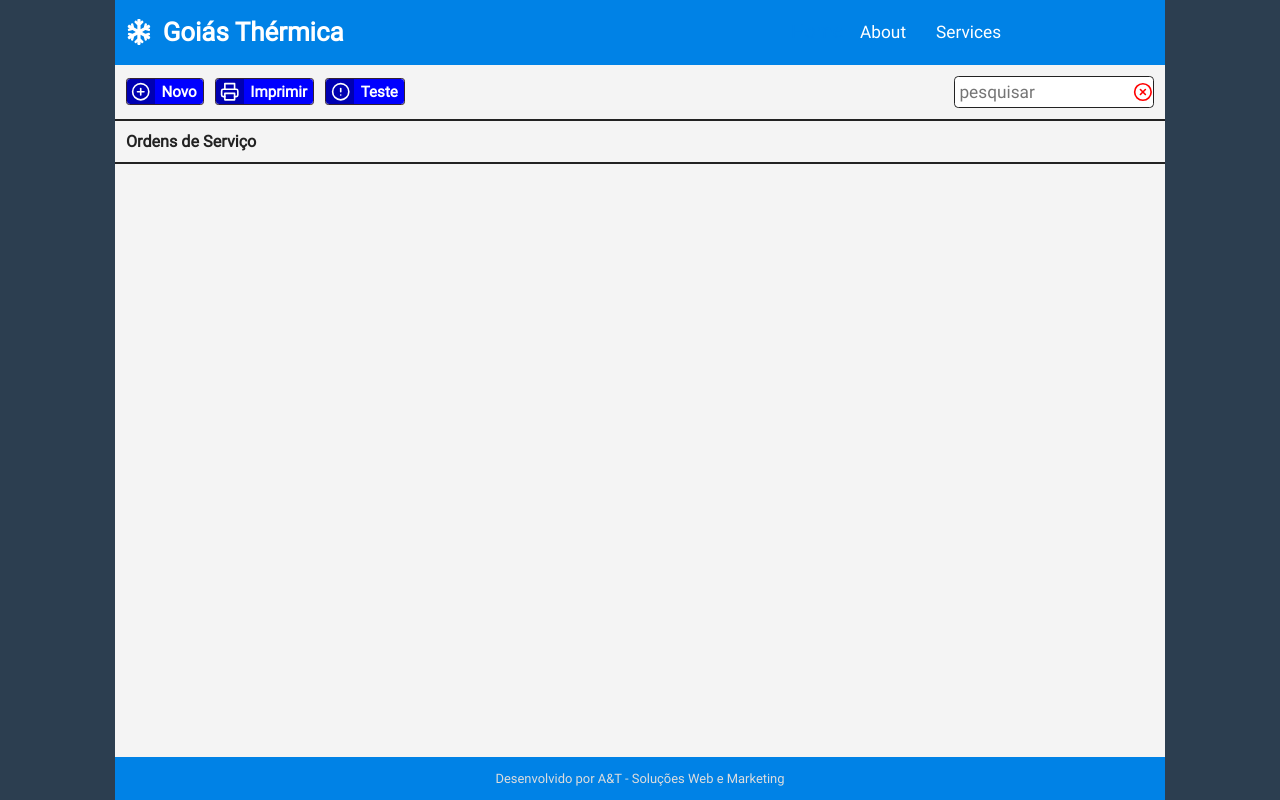
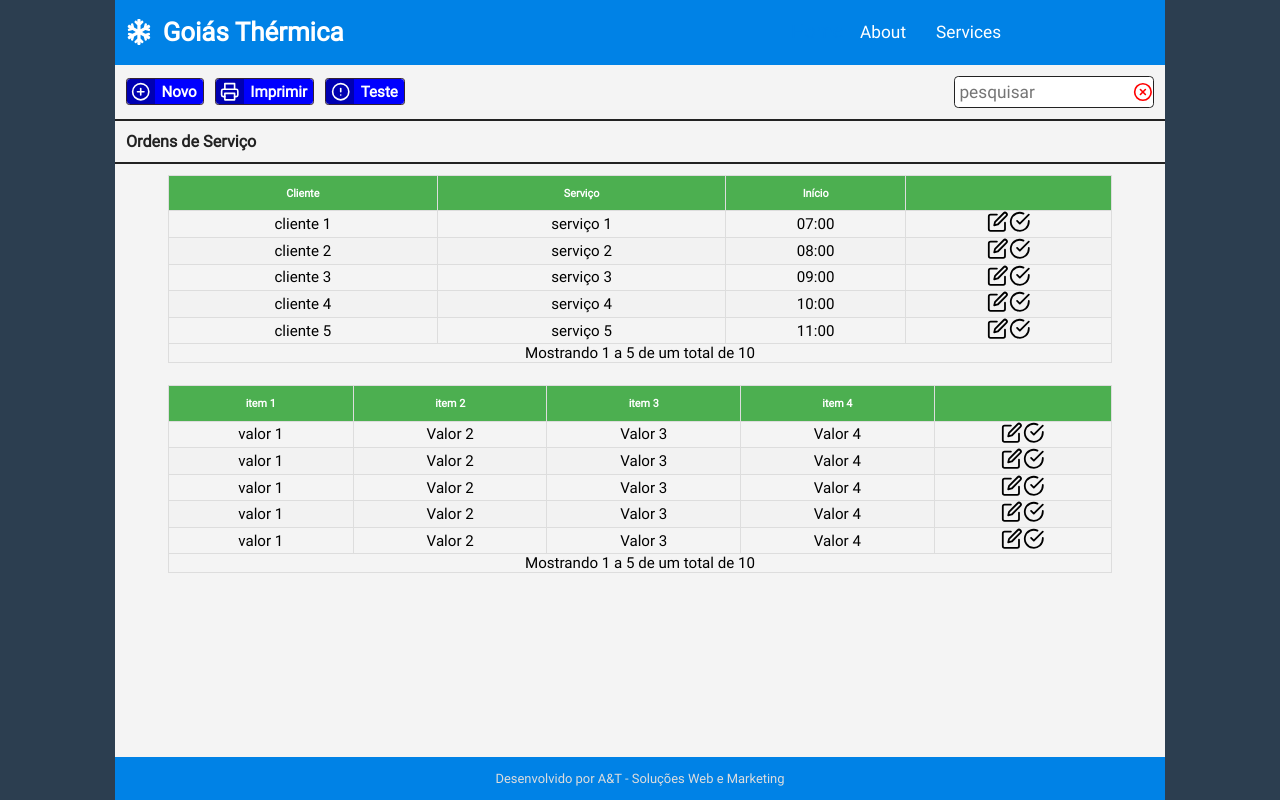
Before and after one commit to andredavid1/goiasthermica, a React (Create React App) app: page / in a window 1280 px wide. Built offline with nearby package versions, Linux system fonts and the light colour scheme.

Commit message:
feat: tables running and scheduled

```diff
--- a/src/pages/Home/index.tsx
+++ b/src/pages/Home/index.tsx
@@ -1,6 +1,8 @@
 import React from 'react';
 import {
   FiAlertCircle,
+  FiCheckCircle,
+  FiEdit,
   FiPlusCircle,
   FiPrinter,
   FiXCircle,
@@ -17,6 +19,9 @@ import {
   SearchContainer,
   InputSearchContainer,
   ButtonSearchContainer,
+  Running,
+  Scheduled,
+  Table,
 } from './styles';
 
 const Home: React.FC = () => (
@@ -54,6 +59,144 @@ const Home: React.FC = () => (
       </SearchContainer>
     </ActionsBar>
     <TitleBar title="Ordens de Serviço" />
+    <Table>
+      <Running>
+        <thead>
+          <tr>
+            <th>Cliente</th>
+            <th>Serviço</th>
+            <th>Início</th>
+            <th>{/* actions */}</th>
+          </tr>
+        </thead>
+        <tbody>
+          <tr>
+            <td>cliente 1</td>
+            <td>serviço 1</td>
+            <td>07:00</td>
+            <td>
+              <FiEdit />
+              <FiCheckCircle />
+            </td>
+          </tr>
+          <tr>
+            <td>cliente 2</td>
+            <td>serviço 2</td>
+            <td>08:00</td>
+            <td>
+              <FiEdit />
+              <FiCheckCircle />
+            </td>
+          </tr>
+          <tr>
+            <td>cliente 3</td>
+            <td>serviço 3</td>
+            <td>09:00</td>
+            <td>
+              <FiEdit />
+              <FiCheckCircle />
+            </td>
+          </tr>
+          <tr>
+            <td>cliente 4</td>
+            <td>serviço 4</td>
+            <td>10:00</td>
+            <td>
+              <FiEdit />
+              <FiCheckCircle />
+            </td>
+          </tr>
+          <tr>
+            <td>cliente 5</td>
+            <td>serviço 5</td>
+            <td>11:00</td>
+            <td>
+              <FiEdit />
+              <FiCheckCircle />
+            </td>
+          </tr>
+        </tbody>
+        <tfoot>
+          <tr>
+            <td colSpan={5}>
+              <span>Mostrando 1 a 5 de um total de 10</span>
+            </td>
+          </tr>
+        </tfoot>
+      </Running>
+    </Table>
+    <Table>
+      <Scheduled>
+        <thead>
+          <tr>
+            <th>item 1</th>
+            <th>item 2</th>
+            <th>item 3</th>
+            <th>item 4</th>
+            <th>{/* actions */}</th>
+          </tr>
+        </thead>
+        <tbody>
+          <tr>
+            <td>valor 1</td>
+            <td>Valor 2</td>
+            <td>Valor 3</td>
+            <td>Valor 4</td>
+            <td>
+              <FiEdit />
+              <FiCheckCircle />
+            </td>
+          </tr>
+          <tr>
+            <td>valor 1</td>
+            <td>Valor 2</td>
+            <td>Valor 3</td>
+            <td>Valor 4</td>
+            <td>
+              <FiEdit />
+              <FiCheckCircle />
+            </td>
+          </tr>
+          <tr>
+            <td>valor 1</td>
+            <td>Valor 2</td>
+            <td>Valor 3</td>
+            <td>Valor 4</td>
+            <td>
+              <FiEdit />
+              <FiCheckCircle />
+            </td>
+          </tr>
+          <tr>
+            <td>valor 1</td>
+            <td>Valor 2</td>
+            <td>Valor 3</td>
+            <td>Valor 4</td>
+            <td>
+              <FiEdit />
+              <FiCheckCircle />
+            </td>
+          </tr>
+          <tr>
+            <td>valor 1</td>
+            <td>Valor 2</td>
+            <td>Valor 3</td>
+            <td>Valor 4</td>
+            <td>
+              <FiEdit />
+              <FiCheckCircle />
+            </td>
+          </tr>
+        </tbody>
+        <tfoot>
+          <tr>
+            <td colSpan={5}>
+              <span>Mostrando 1 a 5 de um total de 10</span>
+            </td>
+          </tr>
+        </tfoot>
+      </Scheduled>
+    </Table>
   </Container>
 );
 
--- a/src/pages/Home/styles.ts
+++ b/src/pages/Home/styles.ts
@@ -139,3 +139,76 @@ export const ButtonSearchContainer = styled.div`
     }
   }
 `;
+
+export const Table = styled.section`
+  display: flex;
+  justify-content: center;
+  width: 100%;
+  margin: 1rem 0;
+`;
+
+export const Running = styled.table`
+  border-collapse: collapse;
+  width: 90%;
+
+  td,
+  th {
+    border: 1px solid #ddd;
+    text-align: center;
+  }
+
+  tr:nth-child(even) {
+    background-color: #f2f2f2;
+  }
+
+  tr:hover {
+    background-color: #ddd;
+  }
+
+  th {
+    padding: 1rem 0;
+    background-color: #4caf50;
+    color: white;
+  }
+
+  td {
+    font-size: 1.4rem;
+
+    > svg {
+      font-size: 2rem;
+    }
+  }
+`;
+
+export const Scheduled = styled.table`
+  border-collapse: collapse;
+  width: 90%;
+
+  td,
+  th {
+    border: 1px solid #ddd;
+    text-align: center;
+  }
+
+  tr:nth-child(even) {
+    background-color: #f2f2f2;
+  }
+
+  tr:hover {
+    background-color: #ddd;
+  }
+
+  th {
+    padding: 1rem 0;
+    background-color: #4caf50;
+    color: white;
+  }
+
+  td {
+    font-size: 1.4rem;
+
+    > svg {
+      font-size: 2rem;
+    }
+  }
+`;
```
